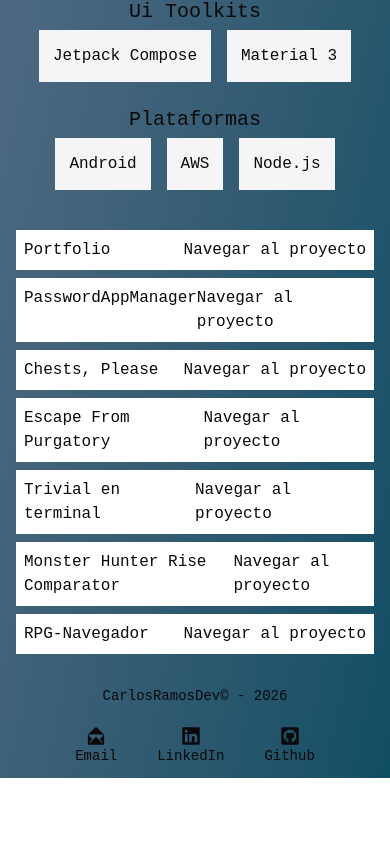
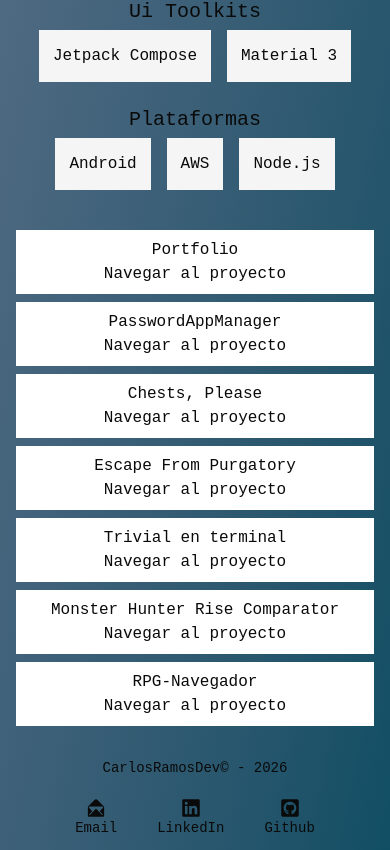
Before and after one commit to CarlosRamosDeveloper/portfolio, a React (Vite) app: page /projects/search in a window 390 px wide. Shown: the part 1018-1868 px from the top of the page. Before the commit the page ends 1796 px from the top, so only its background shows below. Built offline with nearby package versions, Linux system fonts and the light colour scheme.

Commit message:
implemented resposnive at projects

```diff
--- a/src/projects/pages/search/components/SearchedProject.tsx
+++ b/src/projects/pages/search/components/SearchedProject.tsx
@@ -9,7 +9,7 @@ interface Props {
 
 export const SearchedProject = ({ project }: Props) => {
   return (
-    <div className="flex flex-1 justify-between p-2 bg-card mt-2">
+    <div className="flex flex-col items-center lg:flex-row justify-between lg:justify-between p-2 bg-card mt-2">
       <div>{project.name}</div>
       <div>
         <Link to={`${ROUTES.projects}/${project.idSlug}`}>
--- a/src/projects/pages/search/components/TechFilters.tsx
+++ b/src/projects/pages/search/components/TechFilters.tsx
@@ -2,7 +2,6 @@ import type { TechId, Technology } from '@/interfaces';
 import { TechFilterItem } from '.';
 import { useMediaQuery } from '@/hooks';
 import { splitIntoRows } from '@/portfolio/shared';
-import { cn } from '@/lib/utils';
 
 interface Props {
   techList: [TechId, Technology][];
```
